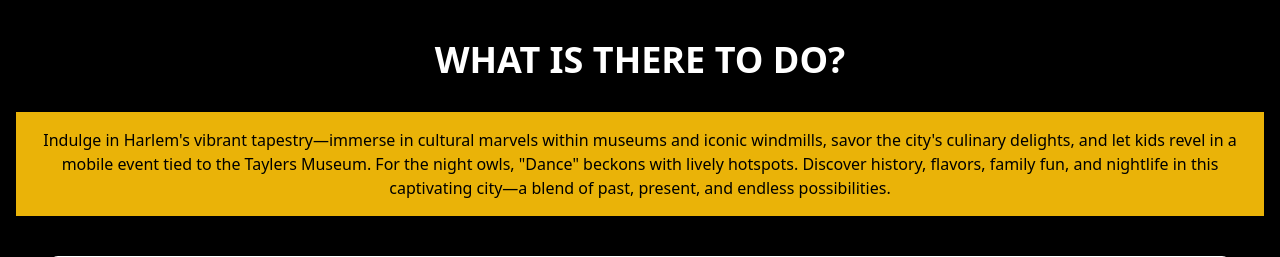
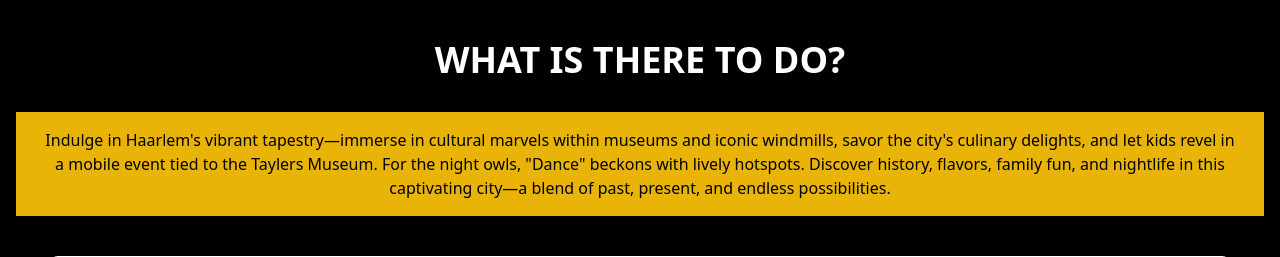
Before and after one commit to CezarFlorinel/Term-2.3-Web-Project, a PHP site: template Web design term 3 project/app/views/home/index.php in a window 1280 px wide. Shown: the part 60-317 px from the top of the page. Run offline with PHP 8.4, Linux system fonts and the light colour scheme; the template is opened without the code that fills it, so the values that code supplies are empty; grey boxes labelled with a size stand in for pictures from a placeholder-image service; some libraries are stand-ins or nearby versions; some web fonts are replaced.

Commit message:
Update index.php

```diff
--- a/Web design term 3 project/app/views/home/index.php
+++ b/Web design term 3 project/app/views/home/index.php
@@ -35,7 +35,7 @@
         <h2 class="text-4xl font-bold text-center mb-8 text-white">WHAT IS THERE TO DO?</h2>
 
         <div class="bg-yellow-500 text-black text-center py-4 px-6">
-            <p>Indulge in Harlem's vibrant tapestry—immerse in cultural marvels within museums and iconic windmills,
+            <p>Indulge in Haarlem's vibrant tapestry—immerse in cultural marvels within museums and iconic windmills,
                 savor the city's culinary delights, and let kids revel in a mobile event tied to the Taylers Museum.
                 For the night owls, "Dance" beckons with lively hotspots. Discover history, flavors, family fun,
                 and nightlife in this captivating city—a blend of past, present, and endless possibilities.</p>
```
